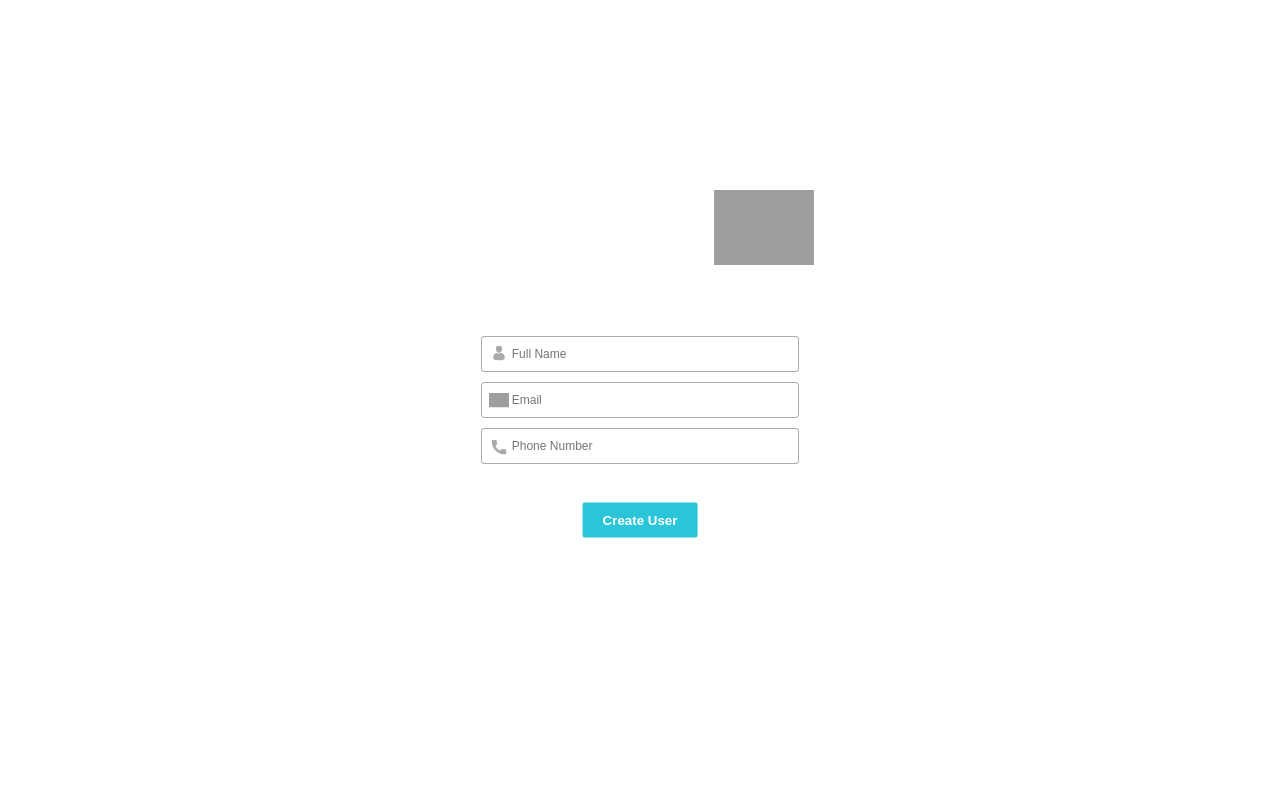
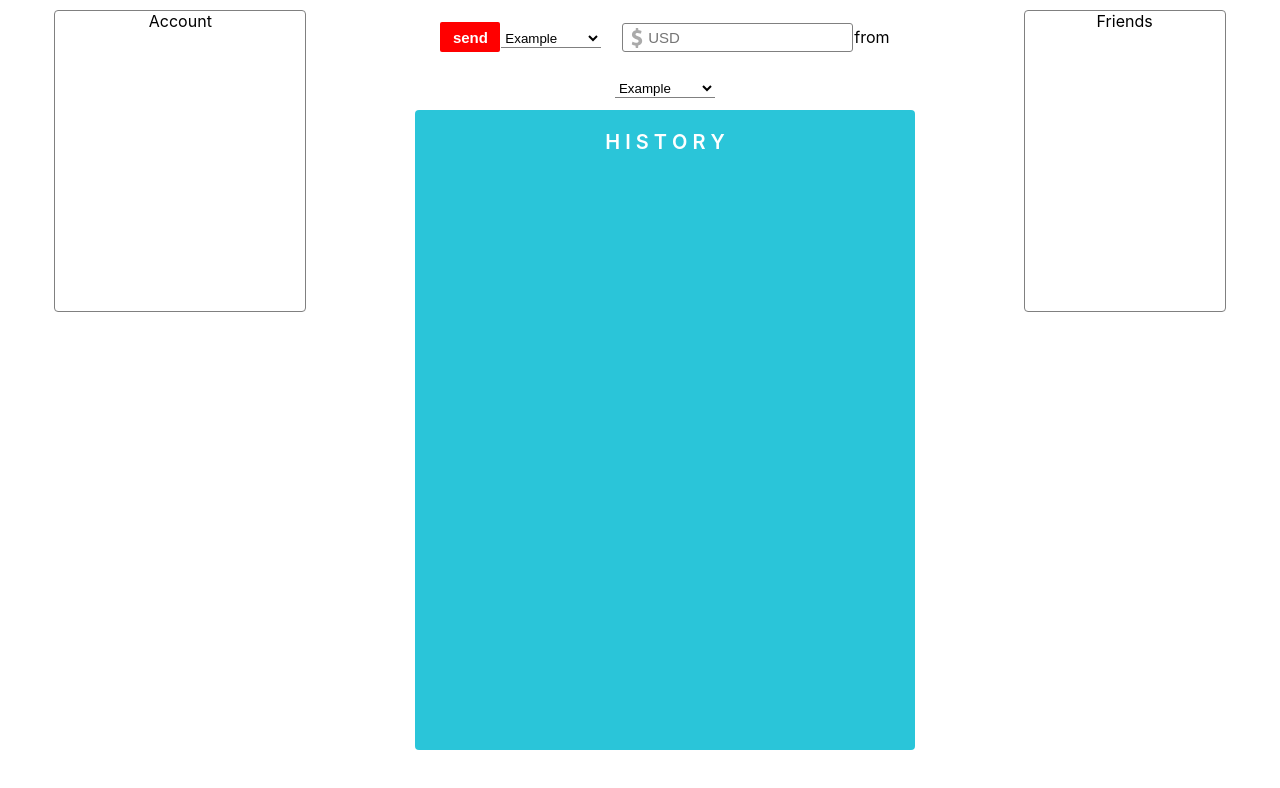
Before and after one commit to jemilalghani/SynapseFi, a React (Create React App) app: page / in a window 1280 px wide. Shown: the top 788 px of the page. Built offline with nearby package versions, Linux system fonts and the light colour scheme; grey boxes are pictures that could not be loaded.

Commit message:
dashboard styling

```diff
--- a/src/App.js
+++ b/src/App.js
@@ -1,12 +1,14 @@
 import React, { Component } from "react";
 import "./App.css";
 import Login from "./components/Login";
+import Dashboard from "./components/Dashboard";
 
 class App extends Component {
   render() {
     return (
       <div className="App">
-        <Login />
+        {/* <Login /> */}
+        <Dashboard />
       </div>
     );
   }
--- /dev/null
+++ b/src/components/Dashboard.css
@@ -0,0 +1,99 @@
+.Dashboard {
+  width: 100vw;
+  height: 100vh;
+  padding-top: 10px;
+  display: flex;
+  justify-content: space-around;
+  align-items: flex-start;
+}
+.account {
+  width: 250px;
+  min-height: 300px;
+  border: grey solid 1px;
+  border-radius: 4px;
+}
+.transaction {
+  width: 500px;
+  display: flex;
+  flex-direction: column;
+  justify-content: center;
+  align-items: center;
+}
+.payment {
+  width: 450px;
+  height: 100px;
+  display: flex;
+  flex-direction: row;
+  justify-content: space-around;
+  align-items: center;
+  flex-wrap: wrap;
+}
+.sendMoney {
+  background: red;
+  width: 60px;
+  height: 30px;
+  max-width: 60px;
+  max-height: 30px;
+  border: none;
+  border-radius: 2px;
+  color: white;
+  font-weight: 600;
+  font-size: 15px;
+}
+.sendMoney:hover {
+  font-weight: 800;
+  font-size: 17px;
+}
+.dollarAmount {
+  padding: 5px;
+  padding-left: 25px;
+  font-size: 15px;
+  border-radius: 3px;
+  border: none;
+  border: solid 1.3px grey;
+  outline: none;
+}
+.dollarAmount:focus {
+  border: solid 1.3px green;
+}
+.money {
+  position: relative;
+  transform: translate(-50%, -50%);
+  top: 15px;
+  left: 35px;
+  height: 20px;
+}
+.transactionHistory {
+  width: 500px;
+  min-height: 80vh;
+  border-radius: 4px;
+  background: rgb(42, 197, 217);
+}
+.title {
+  color: white;
+  font-weight: 600;
+  font-size: 20px;
+  margin-top: 20px;
+}
+.friends {
+  width: 200px;
+  min-height: 300px;
+  border: grey solid 1px;
+  border-radius: 4px;
+}
+.select {
+  width: 100px;
+  border: none;
+  background: white;
+  border-bottom: solid 1px grey;
+  outline: none;
+}
+.select:hover {
+  border-bottom: solid 1px rgb(42, 197, 217);
+}
+select {
+  width: 100%;
+  border: none;
+  background: white;
+  outline: none;
+}
--- /dev/null
+++ b/src/components/Dashboard.js
@@ -0,0 +1,39 @@
+import React, { Component } from "react";
+import money from "../Media/dollar-symbol.svg";
+import "./Dashboard.css";
+
+class Dashboard extends Component {
+  render() {
+    return (
+      <div className="Dashboard">
+        <div className="account">Account</div>
+        <div className="transaction">
+          <div className="payment">
+            <button className="sendMoney">send</button>
+            <div className="select">
+              <select>
+                <option>Example</option>
+              </select>
+            </div>
+            <div>
+              <img className="money" src={money} alt="" />
+              <input className="dollarAmount" placeholder="USD" />
+            </div>
+            <div>from</div>
+            <div className="select">
+              <select>
+                <option>Example</option>
+              </select>
+            </div>
+          </div>
+          <div className="transactionHistory">
+            <div className="title">H I S T O R Y</div>
+          </div>
+        </div>
+        <div className="friends">Friends</div>
+      </div>
+    );
+  }
+}
+
+export default Dashboard;
--- a/src/components/Login.css
+++ b/src/components/Login.css
@@ -8,19 +8,22 @@
 }
 .loginInputs {
   width: 27%;
+  min-width: 178px;
   height: 35%;
+  max-height: 278px;
   border-radius: 3px;
 }
 .loginLogo {
   padding: 10px;
   position: absolute;
-  top: 180px;
+  top: 24%;
   left: 55%;
   width: 100px;
 }
 .loginForm {
   width: 100%;
   height: 100%;
+  max-height: 270px;
   display: flex;
   justify-content: center;
   flex-direction: column;
@@ -28,11 +31,14 @@
 }
 .loginForm > div {
   width: 100%;
+  display: flex;
+  align-items: center;
+  justify-content: center;
+  min-height: 55px;
 }
-input {
+.logininput {
   width: 80%;
   border: none;
-  margin: 5px;
   font-size: 12px;
   padding: 10px;
   padding-left: 30px;
@@ -40,30 +46,18 @@ input {
   outline: none;
   border: rgb(170, 170, 170) solid 1px;
 }
-input:focus {
+.logininput:focus {
   border: rgba(36, 161, 177, 0.733) solid 1px;
 }
 .logo {
   height: 15px;
-  position: fixed;
-  top: 4px;
   transform: translate(-50%, -50%);
-  left: 39%;
+  position: relative;
+  top: 7px;
+  left: 30px;
 }
-.mail {
-  top: 50%;
-}
-.profile {
-  top: calc(50% - 47px);
-}
-.phone {
-  top: calc(50% + 47px);
-}
-button {
-  position: absolute;
-  transform: translate(-50%, -50%);
-  top: 65%;
-  left: 50%;
+.createUser {
+  margin-top: 20px;
   padding: 10px 20px;
   background: rgb(42, 197, 217);
   border: none;
--- a/src/components/Login.js
+++ b/src/components/Login.js
@@ -19,17 +19,21 @@ class Login extends Component {
           <form className="loginForm">
             <div>
               <img className="logo profile" src={profile} alt="" />
-              <input placeholder="Full Name" />
+              <input className="logininput" placeholder="Full Name" />
             </div>
             <div>
               <img className="logo mail" src={mail} alt="" />
-              <input placeholder="Email" />
+              <input className="logininput" placeholder="Email" type="email" />
             </div>
             <div>
               <img className="logo phone" src={phone} alt="" />
-              <input placeholder="Phone Number" />
+              <input
+                className="logininput"
+                placeholder="Phone Number"
+                type="password"
+              />
             </div>
-            <button>Create User</button>
+            <button className="createUser">Create User</button>
           </form>
         </div>
       </div>
```
Also changed, not shown: src/Media/credit-cards-payment.svg (added), src/Media/dollar-symbol.svg (added).
